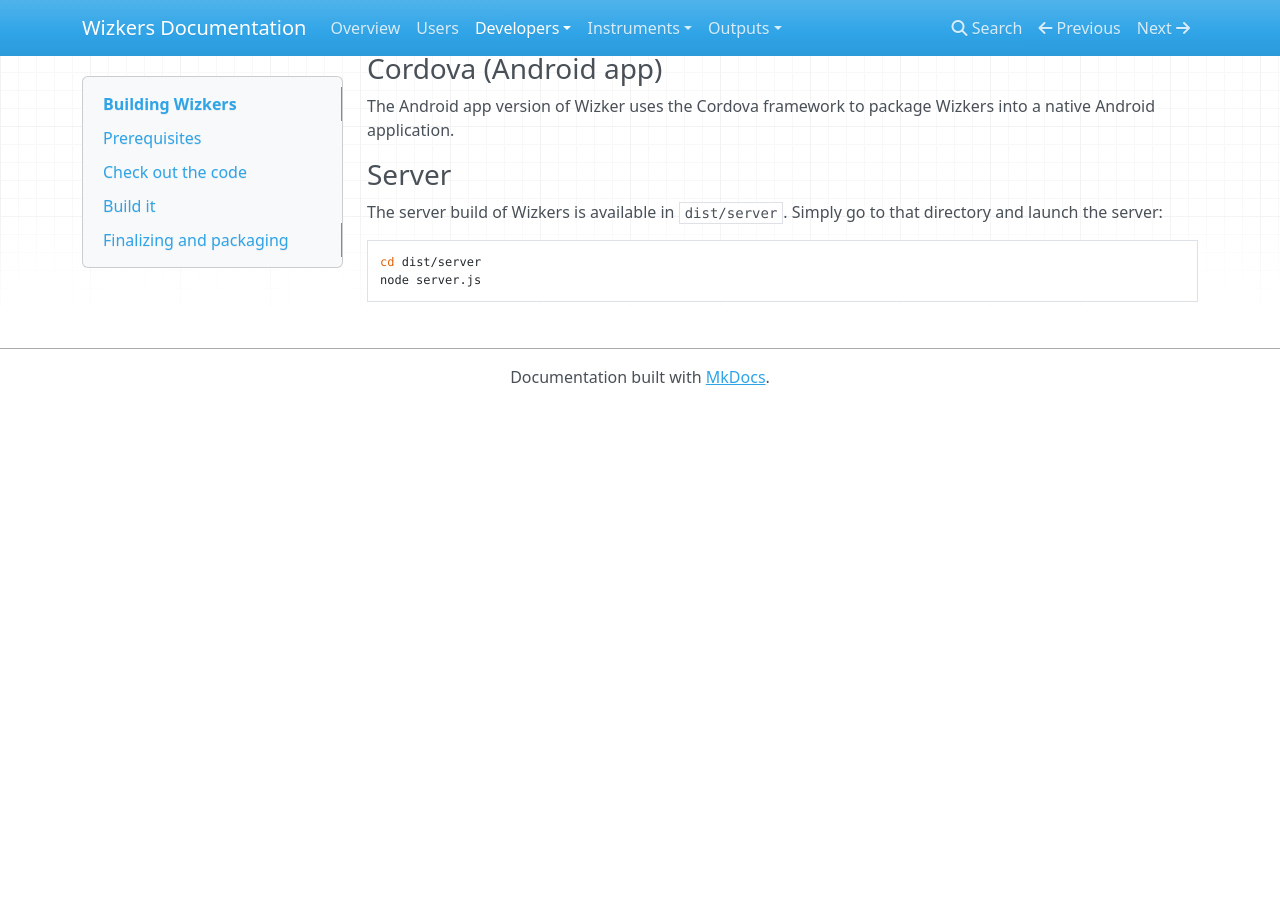
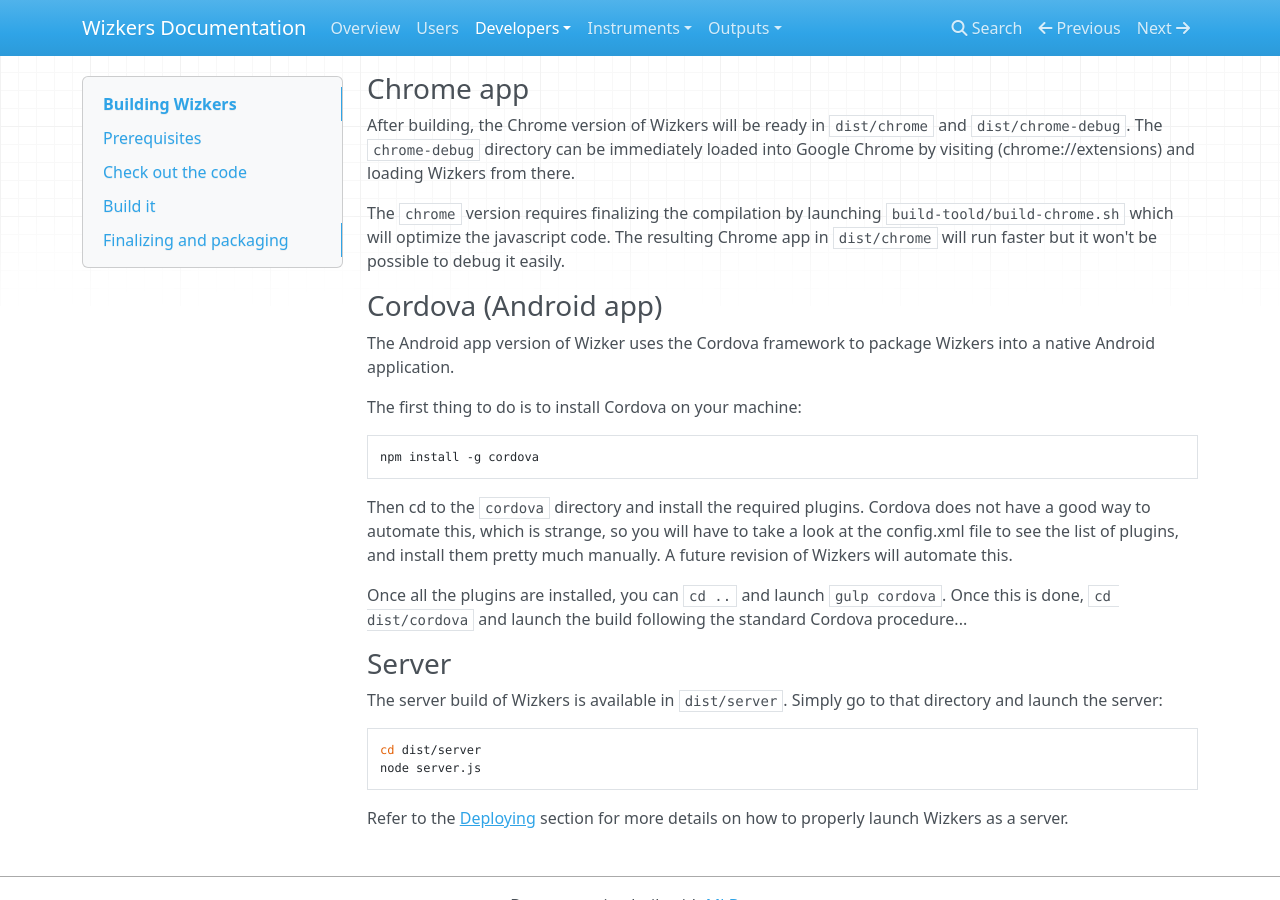
Before and after one commit to elafargue/wizkers-doc, an MkDocs documentation site: the page built from docs/building.md, in a window 1280 px wide and 900 px high, scrolled down 2384 px. Built offline with MkDocs 1.6.1, drawn with Linux system fonts in a browser that asks for light colours; nearby versions of some CDN libraries; old or Windows-style settings are respelled for this version of MkDocs; before the commit the page ends 2789 px from its top, so only the background shows below that; some of the changed text lies outside the part shown.

Commit message:
Multiple updates on Wizkers doc, including Cordova doc, udev rules for embedded systems, etc

````diff
--- a/docs/building.md
+++ b/docs/building.md
@@ -33,6 +33,19 @@
 ```
 
 You can then move on to checking out the code, as described in the next section.
+
+#### Node-serialport issues on Linux
+
+You might have to add rules in udev to make sure the right entries are created in ```/dev/serial``` because Debian does not do it by default
+
+```
+debian@aprs:~$ cat /etc/udev/rules.d/60-ed-persistent-serial.rules
+ENV{.ID_PORT}=="", SYMLINK+="serial/by-id/$env{ID_BUS}-$env{ID_SERIAL}-if$env{ID_USB_INTERFACE_NUM}"
+ENV{.ID_PORT}=="?*", SYMLINK+="serial/by-id/$env{ID_BUS}-$env{ID_SERIAL}-if$env{ID_USB_INTERFACE_NUM}-port$env{.ID_PORT}"
+```
+
+This way, you will be able to list serial ports even on the most recent versions on node-serialport.
+
 
 #### Generic Linux
 
@@ -97,6 +110,15 @@
 
 The Android app version of Wizker uses the Cordova framework to package Wizkers into a native Android application.
 
+The first thing to do is to install Cordova on your machine:
+
+```bash
+npm install -g cordova
+```
+
+Then cd to the ```cordova``` directory and install the required plugins. Cordova does not have a good way to automate this, which is strange, so you will have to take a look at the config.xml file to see the list of plugins, and install them pretty much manually. A future revision of Wizkers will automate this.
+
+Once all the plugins are installed, you can ```cd ..``` and launch ```gulp cordova```. Once this is done, ```cd dist/cordova``` and launch the build following the standard Cordova procedure...
 
 ### Server
 
@@ -106,3 +128,5 @@
 cd dist/server
 node server.js
 ```
+
+Refer to the [Deploying](deploying.md) section for more details on how to properly launch Wizkers as a server.
--- a/mkdocs.yml
+++ b/mkdocs.yml
@@ -16,6 +16,7 @@
     - Medcom Onyx: ins/medcom-onyx.md
     - Medcom Blue Onyx: ins/medcom-onyx-ble.md
 #    - Medcom GeigerLink: ins/medcom-geigerlink.md
+    - Safecast bGeigie Nano: ins/bgeigie.md
     - Fried Circuits OLED backpack: ins/fcoled.md
     - Sark 110: ins/sark110.md
     - Elecraft KX3: ins/elecraft-kx3.md
````
Also changed, not shown: docs/dev/connections.md (+1 -1 lines), docs/index.md (+4 -2 lines).
